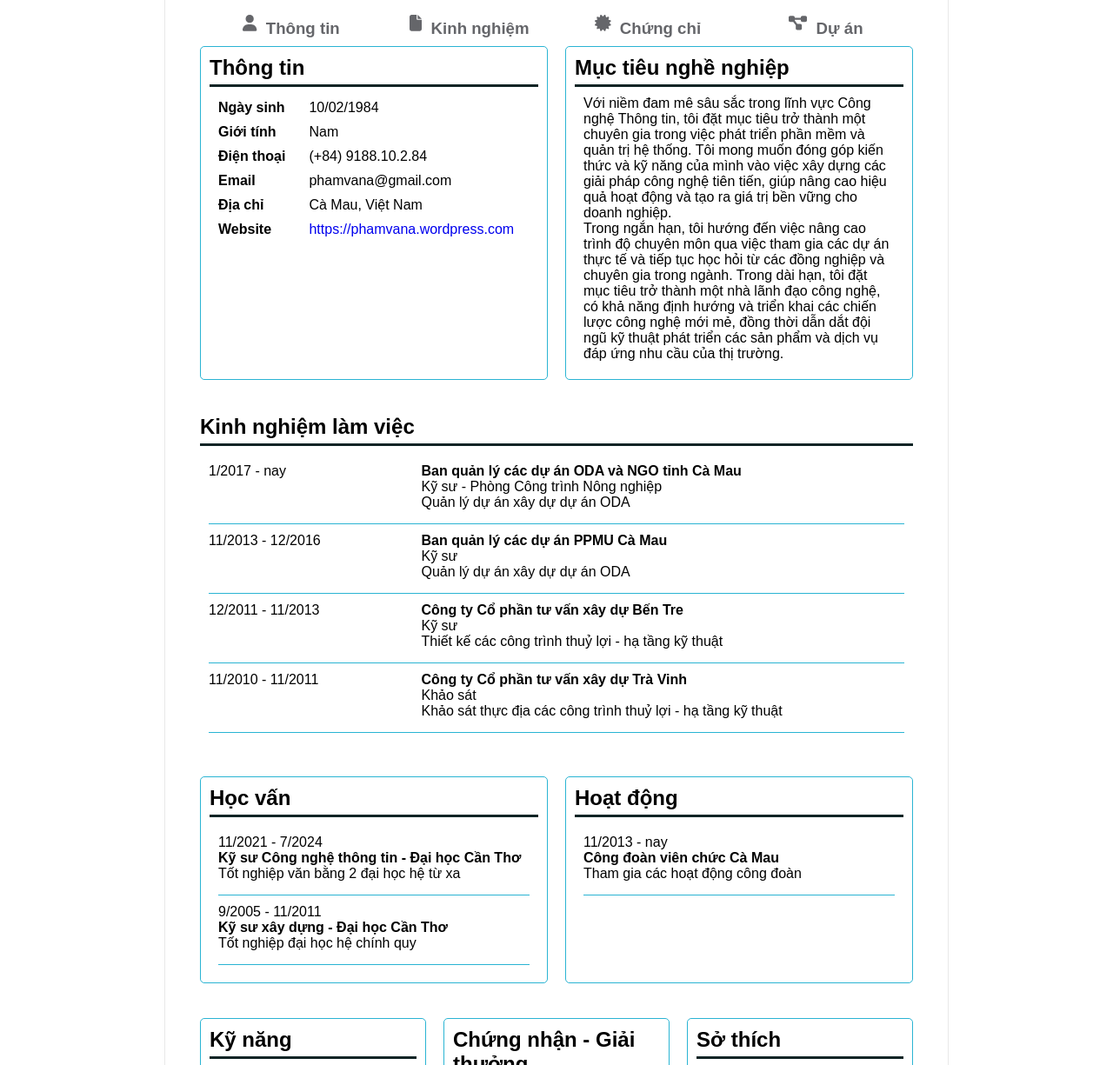
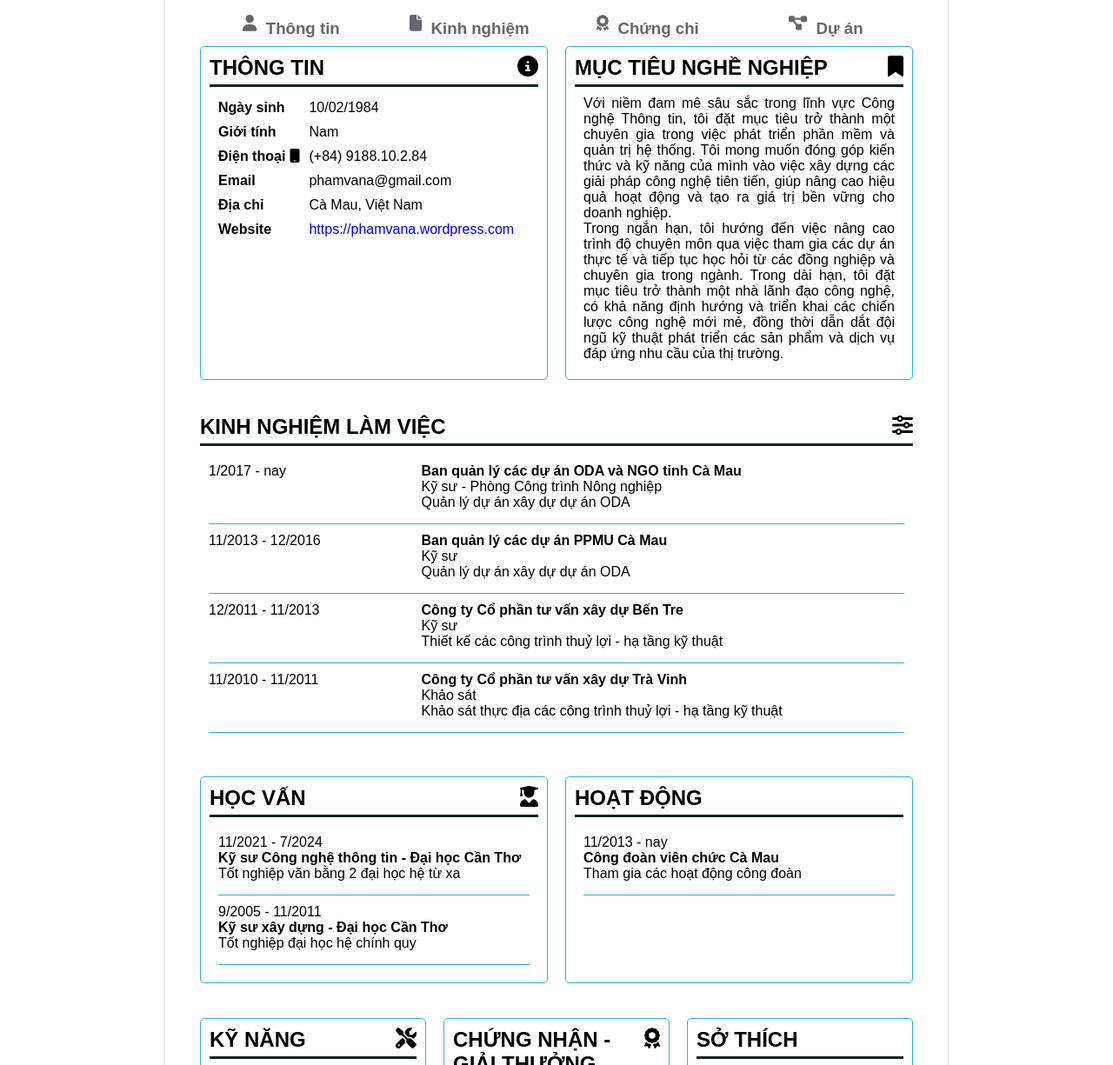
Before and after one commit to phamvanapts/MyCV, a plain HTML site: page index.html in a window 1280 px wide. Shown: the part 383-1608 px from the top of the page at 87% size. Drawn offline with Linux system fonts and the light colour scheme.

Commit message:
update nooij dung

```diff
--- a/css/styles.css
+++ b/css/styles.css
@@ -63,8 +63,11 @@ section > *{
     margin-bottom: 40px;
 }
 .section-title{
+    display: flex;
     padding-bottom: 5px;
     border-bottom: 3px solid #0e2425;
+    justify-content: space-between;
+    text-transform: uppercase;
 }
 .section-content{
     padding: 10px;
@@ -164,7 +167,9 @@ nav * {
 }
 nav > *:hover{
     background-color: #2ab4d3;
+    color: white;
 }
 #target{
-    /* background-color: #2ab4d3; */
+    text-align: justify;
+    /* padding-top: 2px; */
 }
--- a/index.html
+++ b/index.html
@@ -38,19 +38,16 @@
             <a href="#experience"><i class="fa-solid fa-file"></i> Kinh nghiệm</a>
           </div>
           <div class="item">
-            <a href="#certificate"
-              ><i class="fa-solid fa-certificate"></i> Chứng chỉ</a
-            >
+            <a href="#certificate"><i class="fa-solid fa-award"></i></i> Chứng chỉ</a>
           </div>
           <div class="item">
             <a href="#project">
-              <i class="fa-solid fa-diagram-project"></i> Dự án</a
-            >
+              <i class="fa-solid fa-diagram-project"></i> Dự án</a>
           </div>
         </nav>
         <section>
           <div class="section" id="info">
-            <h2 class="section-title">Thông tin</h2>
+            <h2 class="section-title">Thông tin <i class="fa-solid fa-circle-info"></i></h2>
             <div class="section-content">
               <div class="info-row">
                 <b>Ngày sinh</b>
@@ -61,7 +58,7 @@
                 <span>Nam</span>
               </div>
               <div class="info-row">
-                <b>Điện thoại</b>
+                <b>Điện thoại <i class="fa-solid fa-mobile"></i></b>
                 <span>(+84) 9188.10.2.84</span>
               </div>
               <div class="info-row">
@@ -84,7 +81,7 @@
           </div>
 
           <div class="section" id="target">
-            <h2 class="section-title">Mục tiêu nghề nghiệp</h2>
+            <h2 class="section-title">Mục tiêu nghề nghiệp <i class="fa-solid fa-bookmark"></i></i></h2>
             <div class="section-content">
               <p>
                 Với niềm đam mê sâu sắc trong lĩnh vực Công nghệ Thông tin, tôi
@@ -107,7 +104,7 @@
           </div>
         </section>
 		<div class="section" id="experience">
-            <h2 class="section-title">Kinh nghiệm làm việc</h2>
+            <h2 class="section-title">Kinh nghiệm làm việc <i class="fa-solid fa-sliders"></i></i></h2>
             <div class="section-content">
               <div class="row">
                 <div class="col-4">1/2017 - nay</div>
@@ -147,7 +144,7 @@
           </div>
         <section>
           <div class="section" id="education">
-            <h2 class="section-title">Học vấn</h2>
+            <h2 class="section-title">Học vấn <i class="fa-solid fa-user-graduate"></i></h2>
             <div class="section-content">
               <div class="row">
                 <div class="col">11/2021 - 7/2024</div>
@@ -183,7 +180,7 @@
         </section>
         <section>
           <div class="section" id="skill">
-            <h2 class="section-title">Kỹ năng</h2>
+            <h2 class="section-title">Kỹ năng <i class="fa-solid fa-screwdriver-wrench"></i></h2>
             <div class="section-content">
               <div class="row">
                 <div class="col"><b>Quản lý dự án</b></div>
@@ -205,7 +202,7 @@
           </div>
 
           <div class="section" id="certificate">
-            <h2 class="section-title">Chứng nhận - Giải thưởng</h2>
+            <h2 class="section-title">Chứng nhận - Giải thưởng <i class="fa-solid fa-award"></i></h2>
             <div class="section-content">
               <div class="row">
                 <div class="col"><b>2020</b></div>
@@ -226,7 +223,7 @@
           </div>
         </section>
         <div class="section" id="project">
-          <h2 class="section-title">Dự án</h2>
+          <h2 class="section-title">Dự án <i class="fa-solid fa-diagram-project"></i></h2>
           <div class="section-content">
             <b>WB6</b>
             <p>2013 - 2016</p>
@@ -264,7 +261,7 @@
         </div>
 
         <div class="section" id="contact">
-          <h2 class="section-title">Liên hệ</h2>
+          <h2 class="section-title">Liên hệ <i class="fa-solid fa-address-book"></i></h2>
           <div class="section-content">
             <ol>
               <li>
```
